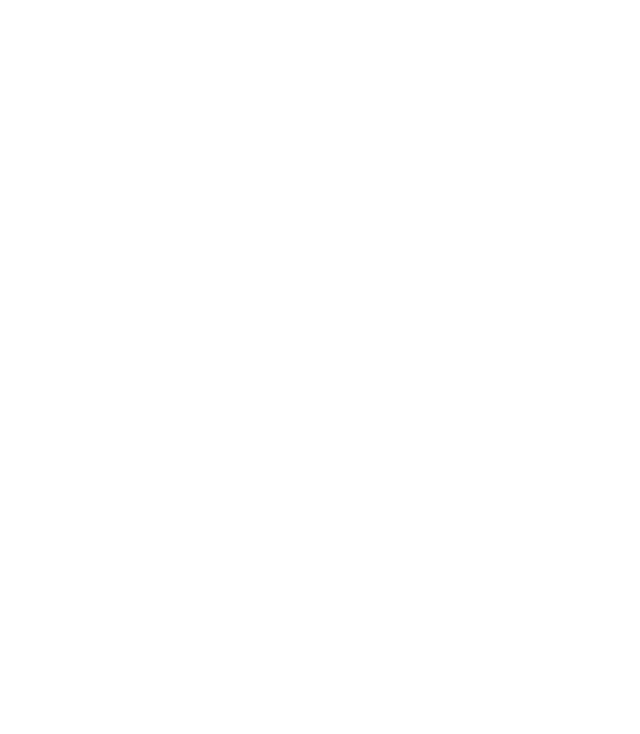
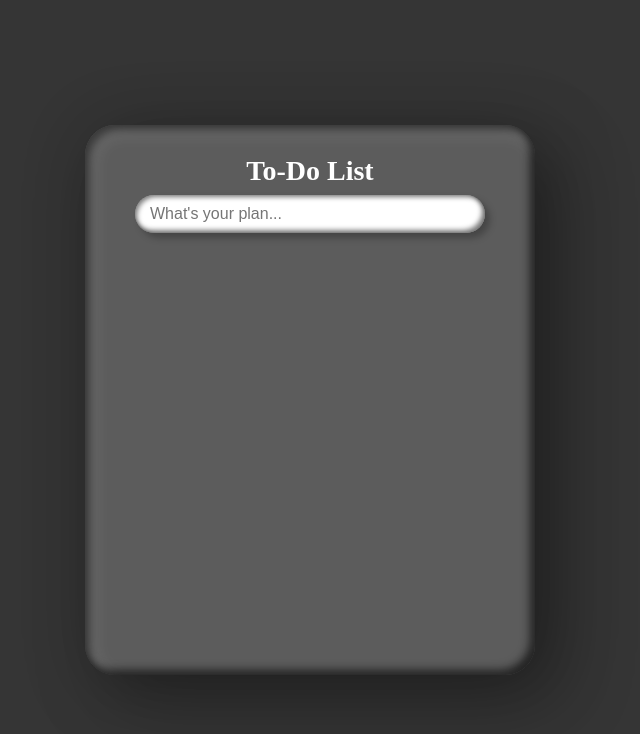
Before and after one commit to llamedo123/To-Do-List-Web-App, a plain HTML site: page index.html in a window 1280 px wide. Shown: the whole page, without its empty margins (330-970 px from the left). Drawn offline with Linux system fonts and the light colour scheme.

Commit message:
Technical Examination

```diff
--- a/index.html
+++ b/index.html
@@ -3,9 +3,30 @@
 <head>
     <meta charset="UTF-8">
     <meta name="viewport" content="width=device-width, initial-scale=1.0">
-    <title>Document</title>
+    <title>To-Do List</title>
+    <link rel="stylesheet" href="style.css">
 </head>
 <body>
+    <div class="container">
+        <div class="box">
+            <h2>To-Do List</h2>
+            <input type="text" placeholder="What's your plan..." id="input">
+            <ul id="list"></ul>
+        </div>
+    </div>
 
+    <script>
+        let input = document.querySelector('#input');
+        let list = document.querySelector('#list');
+
+        input.addEventListener("keyup", function(event)
+        {
+            if (event.key == "Enter")
+            {
+                addItem(this.value)
+                this.value = ""
+            }
+        })
+    </script>
 </body>
 </html>
--- /dev/null
+++ b/style.css
@@ -0,0 +1,54 @@
+*
+{
+    margin: 0;
+    padding: 0;
+    box-sizing: border-box;
+}
+
+body
+{
+    display: flex;
+    justify-content: center;
+    align-items: center;
+    min-height: 100vh;
+    background: rgb(53, 53, 53);
+}
+
+.box
+{
+    background: rgb(92, 92, 92);
+    position: relative;
+    width: 450px;
+    height: 550px;
+    padding: 30px 50px;
+    border-radius: 30px;
+    box-shadow: 25px 25px 75px rgba(0, 0, 0, 0.25),
+                10px 10px 70px rgba(0, 0, 0, 0.25),
+                inset 5px 5px 10px rgba(0, 0, 0, 0.5),
+                inset 5px 5px 20px rgba(255,255,255,0.2),
+                inset -5px -5px 10px rgba(0, 0, 0, 0.75);
+}
+
+h2
+{
+    width: 100%;
+    font-weight: 600;
+    text-align: center;
+    color: #fff;
+    font-size: 1.75rem;
+}
+
+#input
+{
+    margin-top: 0.5rem;
+    position: relative;
+    width: 100%;
+    border: none;
+    outline: none;
+    padding: 10px 15px;
+    border-radius: 30px;
+    font-size: 1rem;
+    box-shadow: 5px 5px 7px rgba(0, 0, 0, 0.25),
+                inset 2px 2px 5px rgba(0, 0, 0, 0.5),
+                inset -3px -3px 5px rgba(0, 0, 0, 0.5);
+}
```
Also changed, not shown: task.txt (added).
